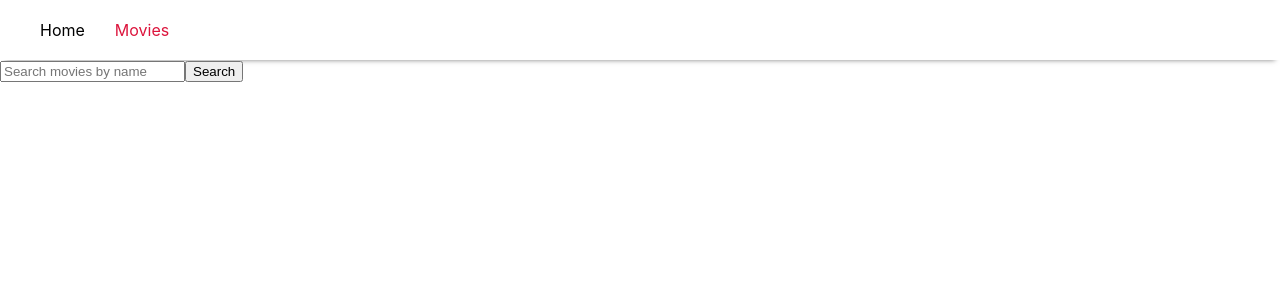
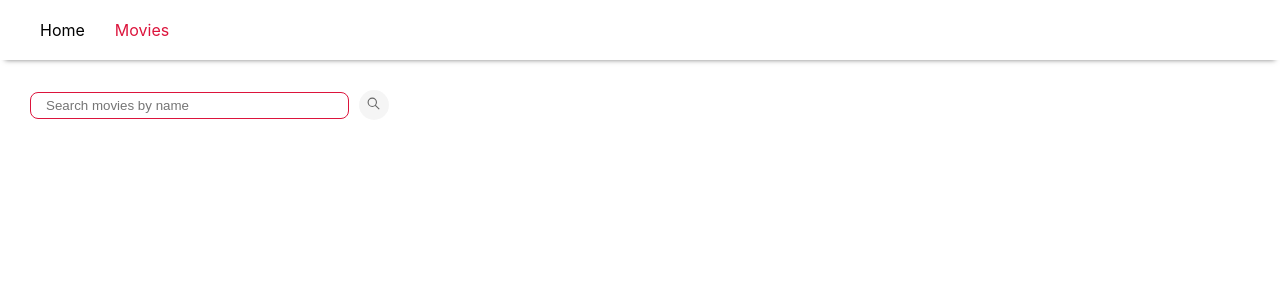
Before and after one commit to ElizPery/goit-react-hw-05-movies, a React (Create React App) app: page /goit-react-hw-05-movies/movies in a window 1280 px wide. Shown: the top 300 px of the page. Built offline with nearby package versions, Linux system fonts and the light colour scheme.

Commit message:
Input styles

```diff
--- a/package.json
+++ b/package.json
@@ -8,8 +8,10 @@
     "@testing-library/react": "^12.1.4",
     "@testing-library/user-event": "^13.5.0",
     "axios": "^1.4.0",
+    "notiflix": "^3.2.6",
     "react": "^18.1.0",
     "react-dom": "^18.1.0",
+    "react-icons": "^4.10.1",
     "react-loader-spinner": "^5.3.4",
     "react-router-dom": "^6.14.2",
     "react-scripts": "5.0.1",
--- a/src/pages/Home.jsx
+++ b/src/pages/Home.jsx
@@ -24,8 +24,8 @@ export default function Home() {
 
     return (
       <Container>
+        <SectionTitle title={'Trending today'} />
         {!isLoaded && <Loader />}
-        {isLoaded && <SectionTitle title={'Trending today'} />}
         {isLoaded && <MoviesList movies={movies} />}
       </Container>
     );
--- a/src/pages/Movies.jsx
+++ b/src/pages/Movies.jsx
@@ -1,8 +1,11 @@
 import API from "api/movies";
 import { useCallback } from "react";
-import { useEffect, useState } from "react";
+import { useEffect, useState, useRef } from "react";
 import { useSearchParams } from "react-router-dom";
 import MoviesList from "components/MoviesList";
+import { SearchMovieBtnLabel, SearchMovieButton, SearchMovieForm, SearchMovieInput } from "./Movies.styled";
+import { GrSearch } from 'react-icons/gr';
+import Notiflix from "notiflix";
 
 export default function Movies () {
     const [searchParams, setSearchParams] = useSearchParams();
@@ -11,7 +14,8 @@ export default function Movies () {
     // const isFirstRender = useRef(true);
 
     const handleSearchMovies = useCallback(async (query) => {
-        if (query === null) return;
+      if (query === null) return;
+
         const response = await API.search(query);
         if (response.length === 0) {
         return;
@@ -32,20 +36,26 @@ export default function Movies () {
     const onSubmit = (e) => {
         e.preventDefault();
 
-        const inputValue = e.target.elements[0].value;
+      const inputValue = e.target.elements[0].value;
 
-        setSearchParams({ query: inputValue });
+
+      if (inputValue.trim() === '') {
+        return Notiflix.Notify.warning('Please enter your request');
+      }
+
+      setSearchParams({ query: inputValue });
 
     }
 
     return (
       <div>
-        <form onSubmit={onSubmit}>
-          <input type="text" placeholder="Search movies by name" />
-          <button type="submit">
-            <span>Search</span>
-          </button>
-        </form>
+        <SearchMovieForm onSubmit={onSubmit}>
+          <SearchMovieInput type="text" placeholder="Search movies by name" />
+          <SearchMovieButton type="submit">
+            <SearchMovieBtnLabel >Search</SearchMovieBtnLabel>
+            <GrSearch/>
+          </SearchMovieButton>
+        </SearchMovieForm>
         {searchMovies !== null && <MoviesList movies={searchMovies} />}
       </div>
     );
--- /dev/null
+++ b/src/pages/Movies.styled.jsx
@@ -0,0 +1,47 @@
+import styled from 'styled-components';
+
+export const SearchMovieInput = styled.input`
+    padding-top: 5px;
+    padding-bottom: 5px;
+    border-radius: 8px;
+    border: 1px solid crimson;
+    padding-left: 15px;
+    width: 300px;
+}
+`;
+
+export const SearchMovieForm = styled.form`
+    margin-top: 30px;
+    margin-left: 30px;
+`;
+
+export const SearchMovieButton = styled.button`
+  display: inline-block;
+  margin-left: 10px;
+  width: 30px;
+  height: 30px;
+  border: 0;
+  border-radius: 50%;
+  background-repeat: no-repeat;
+  background-position: center;
+  opacity: 0.6;
+  transition: opacity 250ms cubic-bezier(0.4, 0, 0.2, 1);
+  cursor: pointer;
+  outline: none;
+
+  &:hover {
+    opacity: 1;
+  }
+`;
+
+export const SearchMovieBtnLabel = styled.span`
+  position: absolute;
+  width: 1px;
+  height: 1px;
+  padding: 0;
+  overflow: hidden;
+  clip: rect(0, 0, 0, 0);
+  white-space: nowrap;
+  clip-path: inset(50%);
+  border: 0;
+`;
```
Also changed, not shown: 1 other file (tests, documents, lock files or other folders).
